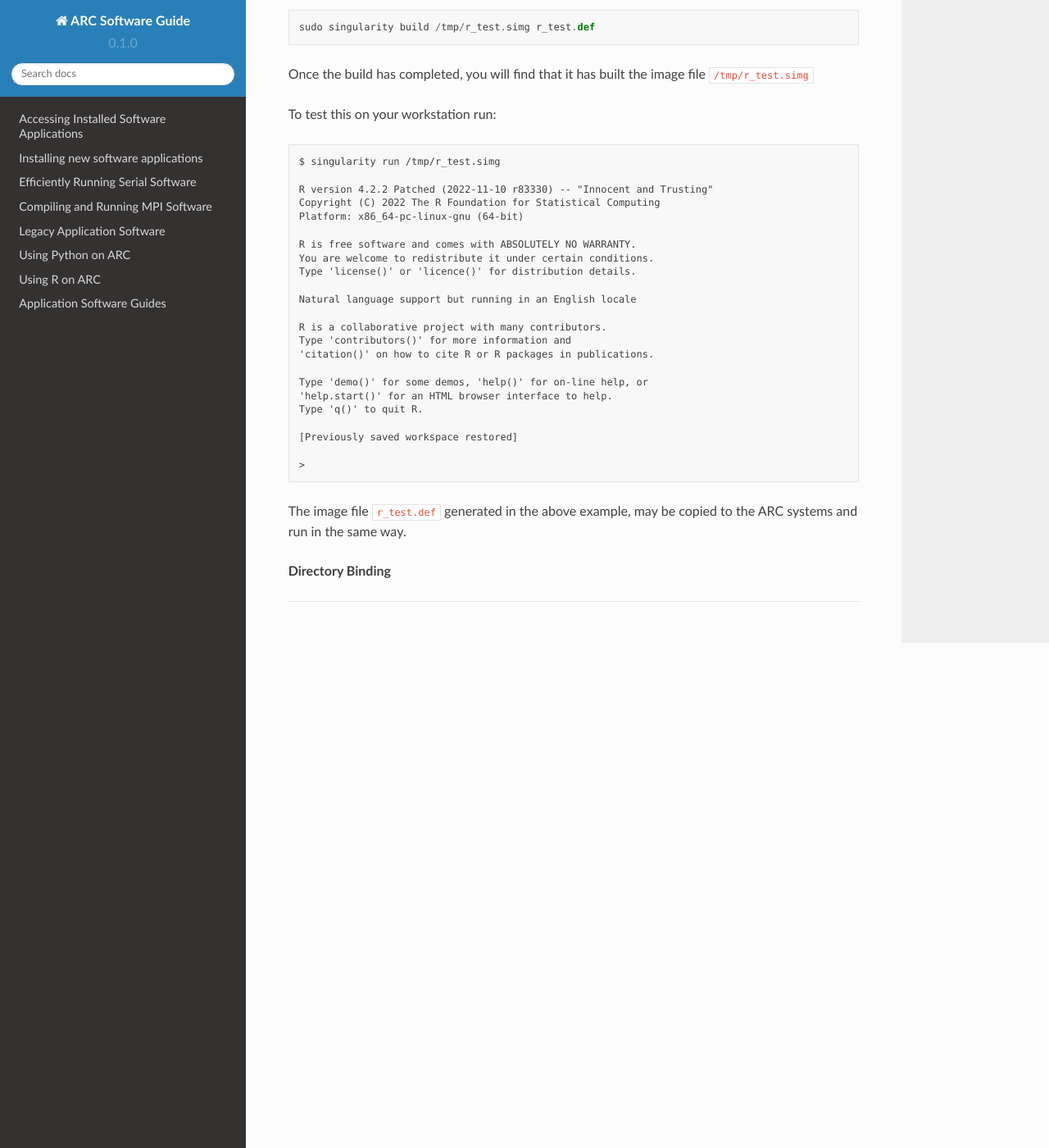
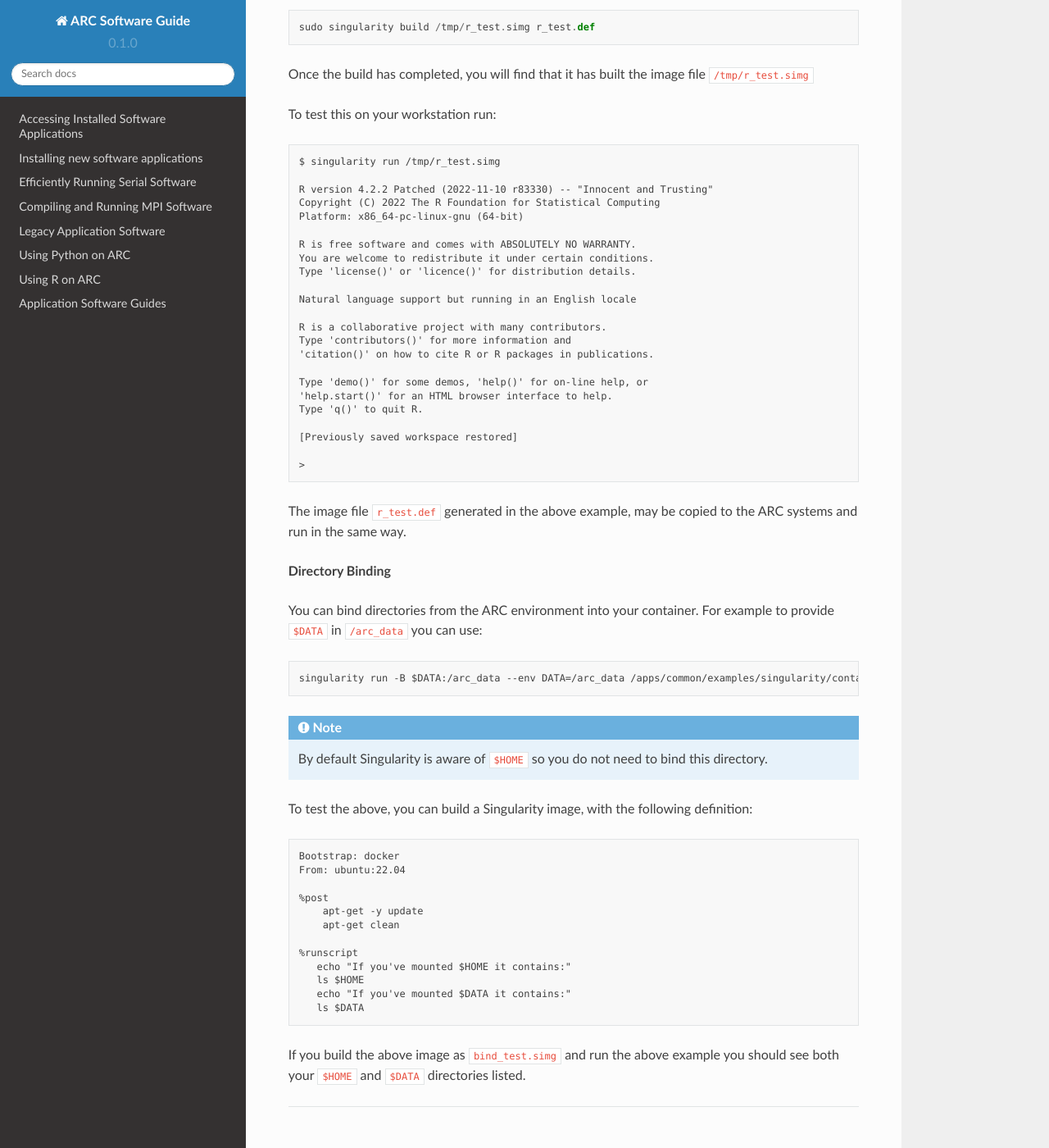
Before and after one commit to oxford-arc/arc-software-guide, a Sphinx documentation site: the page built from docs/source/apps/arc_apptainer.rst, in a window 1280 px wide and 1400 px high, scrolled down 1071 px. Shown: the whole window at 82% size. Built offline with Sphinx 7.4.7 and the Read the Docs theme 2.0.0, drawn with Linux system fonts in a browser that asks for light colours.

Commit message:
Update arc_apptainer.rst

```diff
--- a/docs/source/apps/arc_apptainer.rst
+++ b/docs/source/apps/arc_apptainer.rst
@@ -74,3 +74,27 @@ The image file ``r_test.def`` generated in the above example, may be copied to t
 
 
 **Directory Binding**
+
+You can bind directories from the ARC environment into your container. For example to provide ``$DATA`` in ``/arc_data`` you can use::
+
+   singularity run -B $DATA:/arc_data --env DATA=/arc_data /apps/common/examples/singularity/containers/bind_test.simg
+
+.. note::
+   By default Singularity is aware of ``$HOME`` so you do not need to bind this directory.
+
+To test the above, you can build a Singularity image, with the following definition::
+
+  Bootstrap: docker
+  From: ubuntu:22.04
+
+  %post
+      apt-get -y update
+      apt-get clean
+
+  %runscript
+     echo "If you've mounted $HOME it contains:"
+     ls $HOME
+     echo "If you've mounted $DATA it contains:"
+     ls $DATA
+
+If you build the above image as ``bind_test.simg`` and run the above example you should see both your ``$HOME`` and ``$DATA`` directories listed.
```
